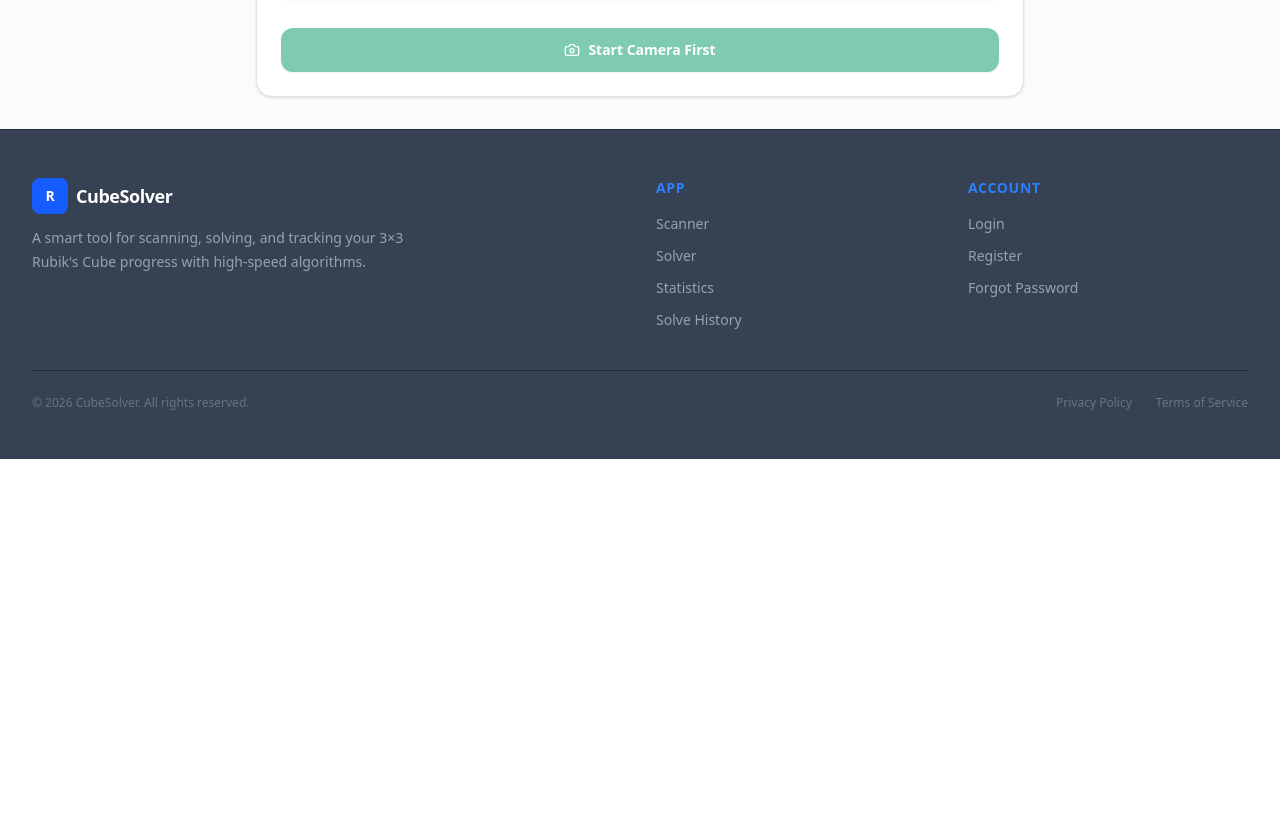
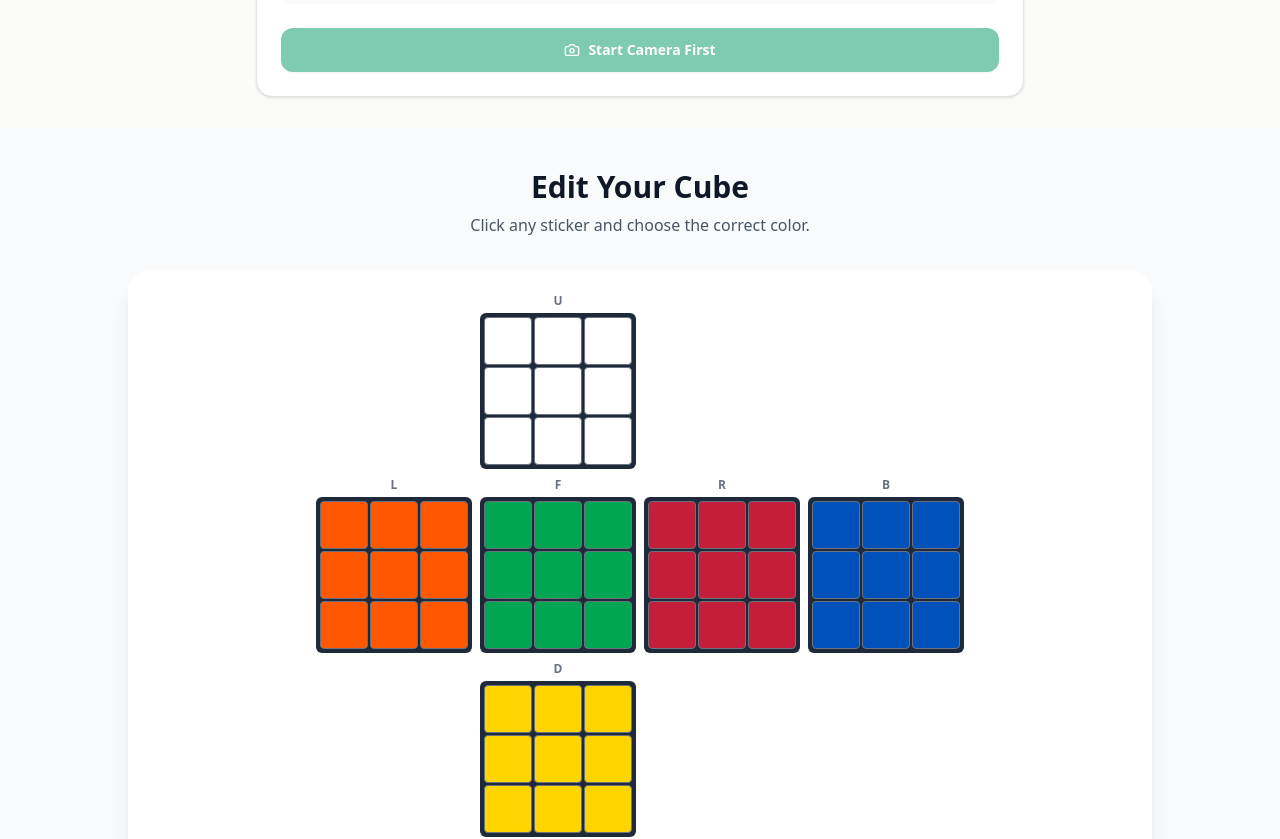
Before and after one commit to amitchaudhary-01/rubiks-cube-solver, a Next.js app in the folder cube-solver/: page /scanner in a window 1280 px wide. Shown: the part 940-1779 px from the top of the page. Before the commit the page ends 1399 px from the top, so only its background shows below. Built offline with nearby package versions, Linux system fonts and the light colour scheme.

Commit message:
importing cubeditor

```diff
--- a/cube-solver/src/app/scanner/page.tsx
+++ b/cube-solver/src/app/scanner/page.tsx
@@ -1,9 +1,11 @@
+import CubeEditor from "@/src/components/cube/CubeEditor";
 import CubeScanner from "@/src/components/scanner/CubeScanner";
 
 export default function ScannerPage() {
   return (
     <main className="min-h-screen bg-[#FBFBFA] text-zinc-900">
       <CubeScanner />
+      <CubeEditor/>
     </main>
   );
 }
```
